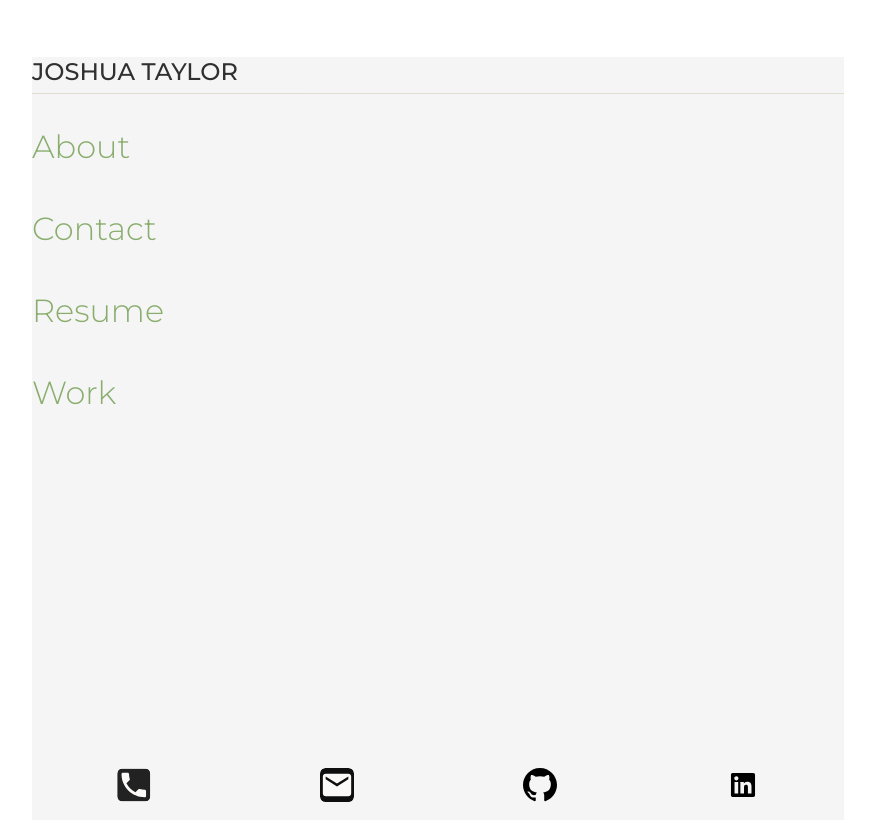
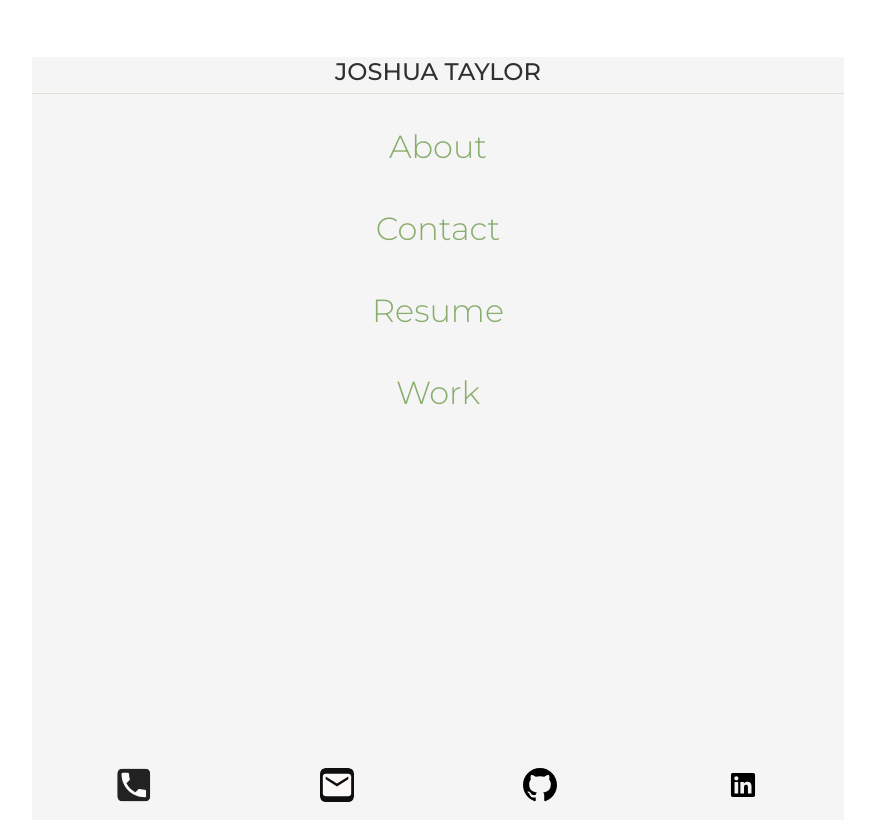
Before and after one commit to josht-dev/react-portfolio, a React (Create React App) app: page / in a window 1280 px wide. Shown: the top 840 px of the page, without its empty margins (202-1077 px from the left). Built offline with nearby package versions, Linux system fonts and the light colour scheme.

Commit message:
Updated style to center content

```diff
--- a/src/components/MainContainer.js
+++ b/src/components/MainContainer.js
@@ -17,6 +17,7 @@ const styles = {
     width: '812px',
     margin: 'auto',
     backgroundColor: '#F5F5F5',
+    textAlign: 'center'
   }
 }
 
```
